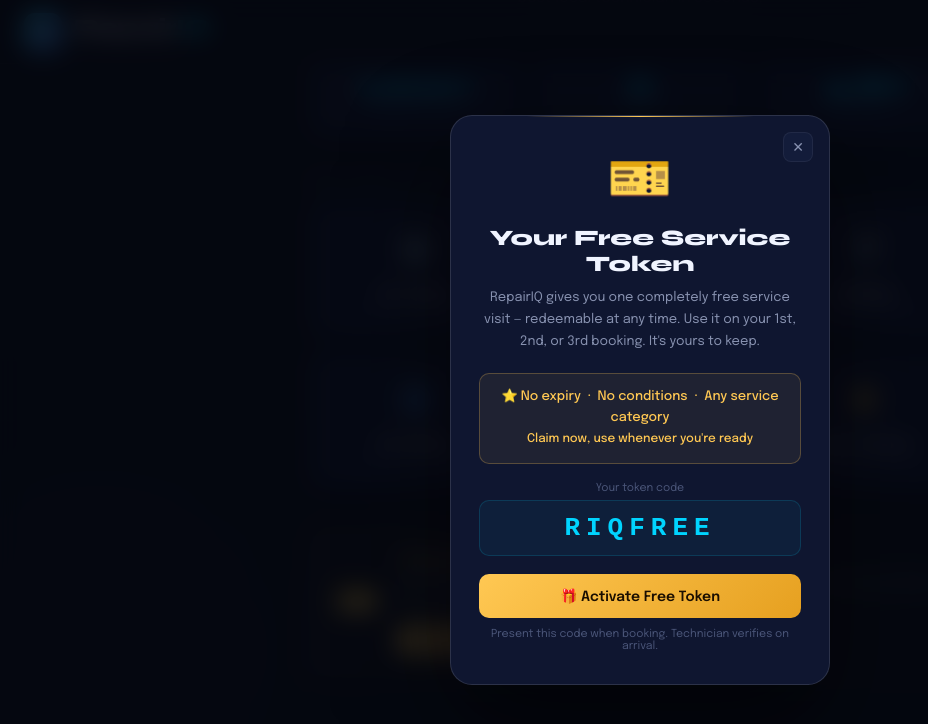
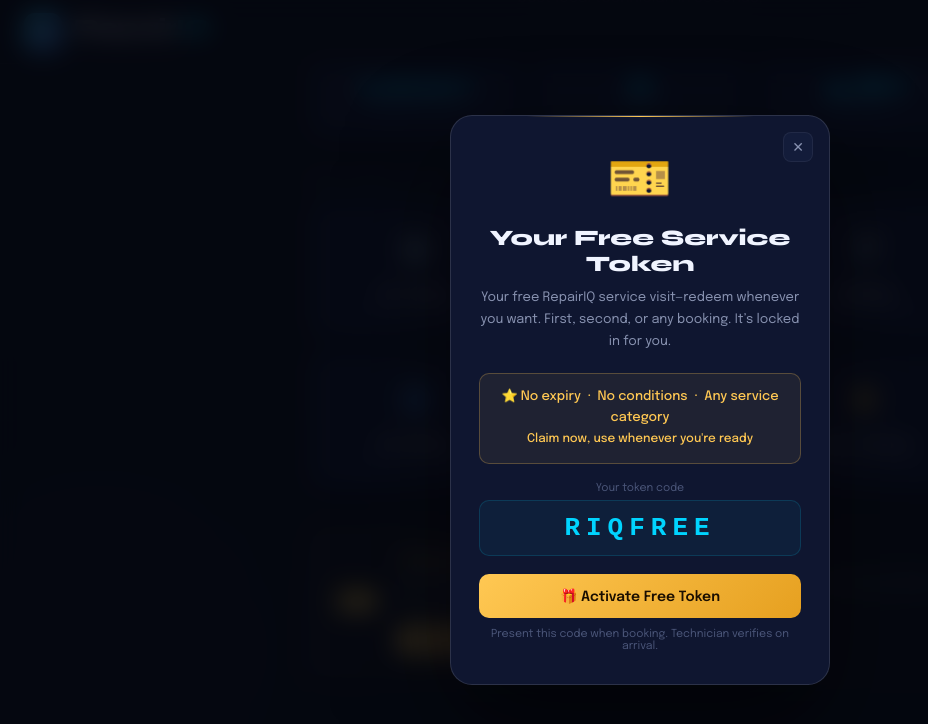
Before and after one commit to Yagnesh12345/repairiq, a React (Vite) app: page / in a window 1280 px wide. Both pictures are taken after a click on the button "Claim My Free Token →". Shown: the part 450-1174 px from the top of the page, without its empty margins (0-928 px from the left). Built offline with nearby package versions, Linux system fonts and the light colour scheme.

Commit message:
Update App.jsx

```diff
--- a/src/App.jsx
+++ b/src/App.jsx
@@ -1,7 +1,7 @@
 import { useState } from "react";
 
 const TECHS = [
-  { id: 1, name: "Ravi Kumar", spec: ["AC", "Fan", "Wiring", "Switchboard"], area: "Vijayawada", rating: 4.8, jobs: 312, phone: "9876543210", avail: true, exp: "8 yrs", price: "₹200" },
+  { id: 1, name: "SreeHari Rao", spec: ["AC", "Fan", "Wiring", "Switchboard", "Plumbing", "AC"], area: "Vijayawada", rating: 4.8, jobs: 312, phone: "9491991503", avail: true, exp: "30 yrs", price: "₹300" },
   { id: 2, name: "Suresh Babu", spec: ["Plumbing", "Water Motor", "Pipeline"], area: "Vijayawada", rating: 4.6, jobs: 189, phone: "9876543211", avail: true, exp: "5 yrs", price: "₹150" },
   { id: 3, name: "Nagaraju", spec: ["AC", "Refrigerator", "Washing Machine"], area: "Guntur", rating: 4.9, jobs: 428, phone: "9876543212", avail: false, exp: "12 yrs", price: "₹250" },
   { id: 4, name: "Prasad Rao", spec: ["Wiring", "Solar", "Inverter"], area: "Visakhapatnam", rating: 4.7, jobs: 256, phone: "9876543213", avail: true, exp: "9 yrs", price: "₹180" },
@@ -99,7 +99,7 @@
         <div className="modal-icon">🎫</div>
         <div className="modal-title">Your Free Service Token</div>
         <div className="modal-desc">
-          RepairIQ gives you one completely free service visit — redeemable at any time. Use it on your 1st, 2nd, or 3rd booking. It's yours to keep.
+          Your free RepairIQ service visit—redeem whenever you want. First, second, or any booking. It’s locked in for you.
         </div>
         <div className="modal-highlight">
           ⭐ No expiry &nbsp;·&nbsp; No conditions &nbsp;·&nbsp; Any service category<br />
```
